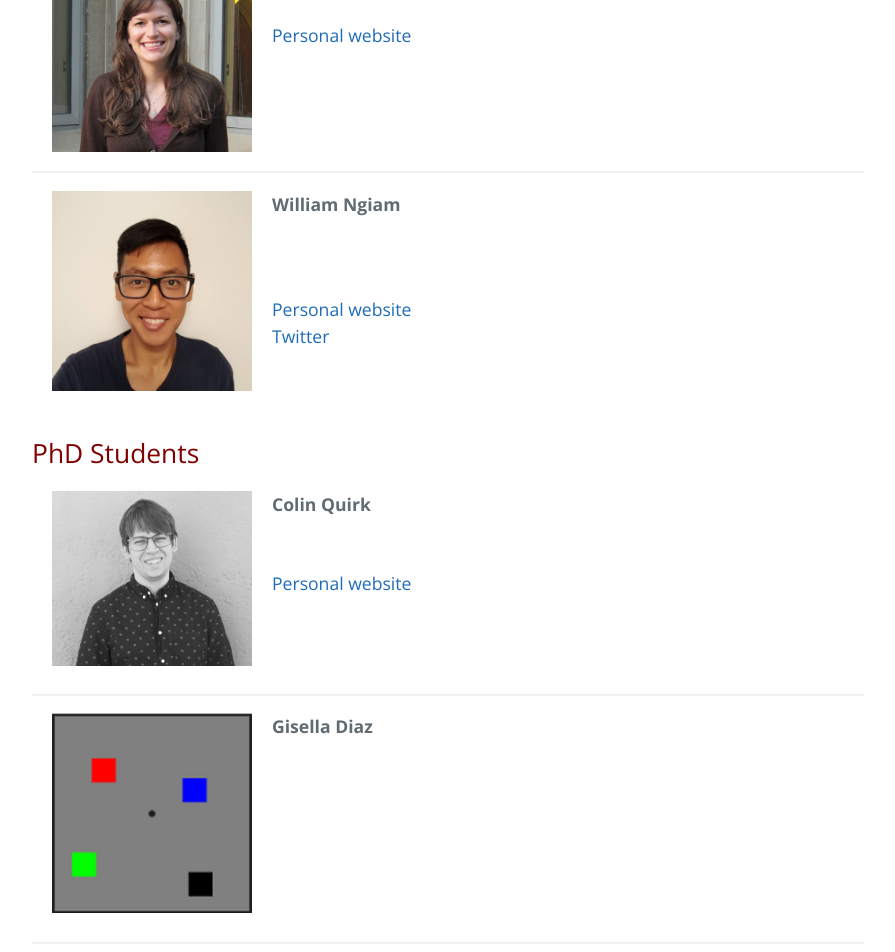
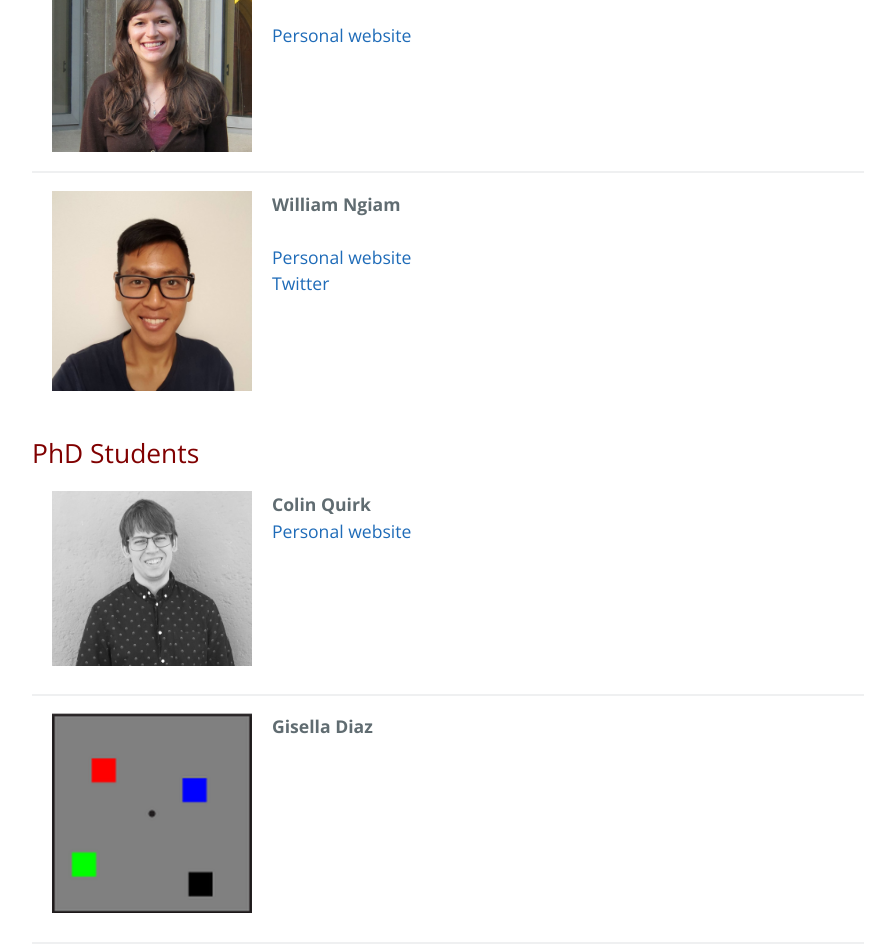
Before and after one commit to AwhVogelLab/awhvogellab.github.io, a Jekyll site: the page built from people.md, in a window 1280 px wide. Shown: the part 998-1950 px from the top of the page, without its empty margins (192-1087 px from the left). Built offline with Jekyll 4.4.1, drawn with Linux system fonts in a browser that asks for light colours; our own code applies the rules of GitHub Pages for plain Markdown files; grey boxes are pictures that could not be loaded.

Commit message:
more spacing adjustments

```diff
--- a/people.md
+++ b/people.md
@@ -32,18 +32,18 @@ University of Chicago  <br>
 
 ---
 ![Ngiam](/files/images/ngiam.jpg){: .image-left}**William Ngiam** <br>
-<br>
 [Personal website](https://williamngiam.github.io/)
 <br>
 [Twitter](https://twitter.com/will_ngiam/)
+<br>
 <br>
 <br>
 
 ## PhD Students
 
 ![Colin](/files/images/quirk.png){: .image-left}**Colin Quirk** <br>
+[Personal website](http://colinquirk.com/)
 <br>
-[Personal website](http://colinquirk.com/)
 <br>
 <br>
 <br>
@@ -57,18 +57,18 @@ University of Chicago  <br>
 
 ---
 ![Will](/files/images/thyer.jpg){: .image-left}**William Thyer** <br>
-<br>
 [Personal website](https://williamthyer.github.io)
 <br>
 [Google scholar profile](https://scholar.google.com/citations?hl=en&user=UY2PMbcAAAAJ)
 <br>
 <br>
 <br>
+<br>
 
 ---
 ![Chong](/files/images/chong.jpg){: .image-left}**Chong Zhao** <br>
+[Google scholar profile](https://scholar.google.co.uk/citations?user=MIo5i3IAAAAJ&hl=en&oi=sra)
 <br>
-[Google scholar profile](https://scholar.google.co.uk/citations?user=MIo5i3IAAAAJ&hl=en&oi=sra)
 <br>
 <br>
 <br>
@@ -88,7 +88,6 @@ University of Chicago  <br>
 ## Research Specialists
 
 ![Anisha](/files/images/anisha.jpg){: .image-left}**Anisha Karthikeyan** <br>
-<br>
 [LinkedIn](http://linkedin.com/in/anisha-karthikeyan-3a8373217)
 <br>
 <br>
```
Also changed, not shown: publications.md (+2 -2 lines).
